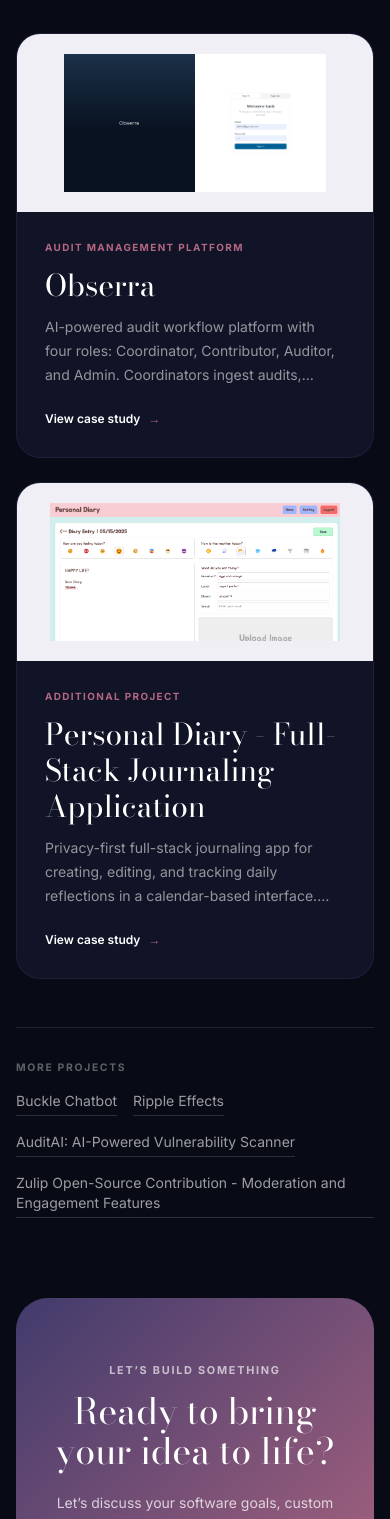
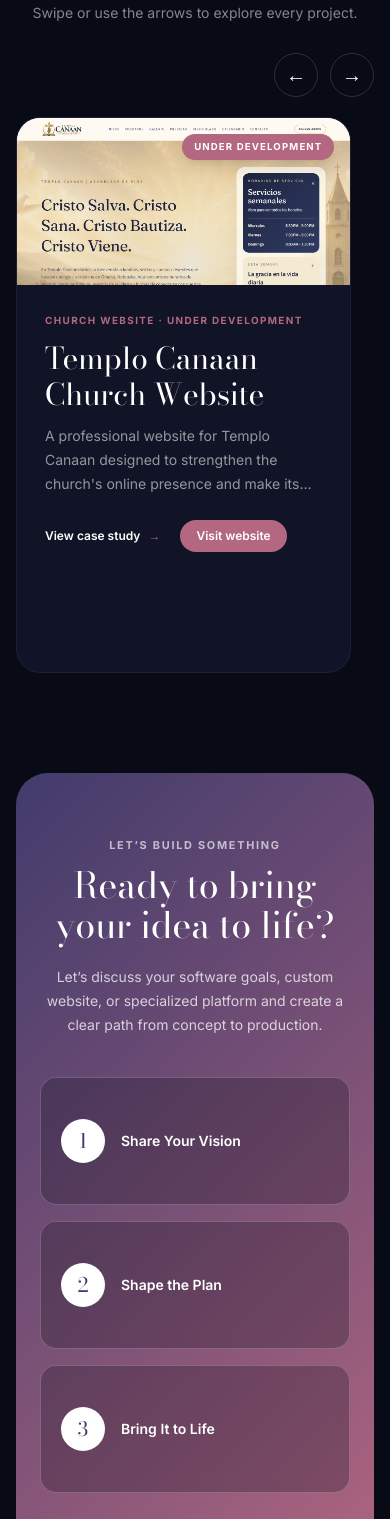
Before and after one commit to K41L3r14/portfolio, a Next.js app in the folder portfolio/: page /en in a window 390 px wide. Shown: the part 4800-6319 px from the top of the page. Built offline with nearby package versions, Linux system fonts and the light colour scheme.

Commit message:
added updates to portfolio page, including new logo and modifications to various sections and layout.

```diff
--- a/portfolio/src/app/components/PortfolioPage.tsx
+++ b/portfolio/src/app/components/PortfolioPage.tsx
@@ -105,7 +105,21 @@
           <p className="mx-auto mt-5 max-w-2xl text-sm leading-6 text-white/75">
             {isSpanish ? "Hablemos de tus metas de software, sitio web o plataforma personalizada y creemos un plan claro para llevarlas a producción." : "Let’s discuss your software goals, custom website, or specialized platform and create a clear path from concept to production."}
           </p>
-          <a href="#contactMe" className="brand-focus-ring mt-7 inline-flex rounded-full bg-[#080b16] px-6 py-3 text-xs font-semibold text-white transition hover:bg-white hover:text-[#413B6C]">{isSpanish ? "Ponte en contacto" : "Get in touch"}</a>
+          <ol className="mx-auto mt-10 grid max-w-4xl gap-4 text-left md:grid-cols-3">
+            {[
+              isSpanish ? "Comparte tu visión" : "Share Your Vision",
+              isSpanish ? "Dale forma al plan" : "Shape the Plan",
+              isSpanish ? "Hazla realidad" : "Bring It to Life",
+            ].map((step, index) => (
+              <li key={step} className="relative flex min-h-32 items-center gap-4 rounded-2xl border border-white/20 bg-[#080b16]/25 px-5 py-6 backdrop-blur-sm">
+                <span className="title-font flex h-11 w-11 shrink-0 items-center justify-center rounded-full bg-white text-xl text-[#413B6C]">{index + 1}</span>
+                <span className="text-sm font-semibold leading-6 text-white">{step}</span>
+              </li>
+            ))}
+          </ol>
+          <a href="#contactMe" className="brand-focus-ring mt-9 inline-flex text-sm font-semibold text-white transition hover:text-white/75 sm:text-base">
+            {isSpanish ? "¿Lista para comenzar? Cuéntame sobre tu proyecto abajo ↓" : "Ready to get started? Tell me about your project below ↓"}
+          </a>
         </div>
       </section>
 
--- a/portfolio/src/app/components/sections/ProjectsPage.tsx
+++ b/portfolio/src/app/components/sections/ProjectsPage.tsx
@@ -1,13 +1,22 @@
 "use client";
 
 import Image from "next/image";
-import { useMemo, useState } from "react";
+import { useMemo, useRef, useState } from "react";
 
 import type { Locale } from "@/i18n/config";
 import type { ProjectsCopy } from "@/i18n/translations";
 
 type ProjectsPageProps = { copy: ProjectsCopy; locale: Locale };
-type DisplayProject = { title: string; subtitle: string; summary: string; tags: string[]; media?: string; mediaType: "image" | "video" };
+type DisplayProject = {
+  title: string;
+  subtitle: string;
+  summary: string;
+  tags: string[];
+  media?: string;
+  mediaType: "image" | "video";
+  website?: string;
+  status?: string;
+};
 
 export default function ProjectsPage({ copy, locale }: ProjectsPageProps) {
   const isSpanish = locale === "es";
@@ -19,6 +28,8 @@
       tags: project.technologies,
       media: project.slideshow?.[0] ?? project.video,
       mediaType: project.slideshow?.[0] ? "image" as const : "video" as const,
+      website: project.website,
+      status: project.status,
     })),
     ...copy.otherProjects.map((project) => ({
       title: project.title,
@@ -30,9 +41,19 @@
     })),
   ], [copy.otherProjects, copy.projects, isSpanish]);
 
-  const featured = [projects[0], projects[3]].filter(Boolean);
+  const scrollerRef = useRef<HTMLDivElement>(null);
   const [selectedTitle, setSelectedTitle] = useState<string | null>(null);
   const selected = projects.find((project) => project.title === selectedTitle);
+
+  const scrollProjects = (direction: -1 | 1) => {
+    const scroller = scrollerRef.current;
+    if (!scroller) return;
+
+    scroller.scrollBy({
+      left: direction * scroller.clientWidth * 0.85,
+      behavior: "smooth",
+    });
+  };
 
   return (
     <section id="projects" className="bg-[#080b16] py-20 text-white sm:py-28">
@@ -40,30 +61,73 @@
         <div className="text-center">
           <p className="eyebrow">{isSpanish ? "Portafolio" : "Portfolio"}</p>
           <h2 className="title-font mt-3 text-4xl sm:text-5xl">{isSpanish ? "Trabajo destacado" : "Featured work"}</h2>
+          <p className="mx-auto mt-4 max-w-xl text-sm leading-6 text-white/50">
+            {isSpanish ? "Desliza o usa las flechas para explorar todos los proyectos." : "Swipe or use the arrows to explore every project."}
+          </p>
         </div>
 
-        <div className="mt-12 grid gap-6 lg:grid-cols-2">
-          {featured.map((project) => (
-            <article key={project.title} className="overflow-hidden rounded-3xl border border-[#413B6C]/28 bg-[#101426] transition hover:border-[#B46781]/50">
+        <div className="mt-7 flex justify-end gap-3" aria-label={isSpanish ? "Controles del carrusel" : "Carousel controls"}>
+          <button type="button" onClick={() => scrollProjects(-1)} aria-label={isSpanish ? "Proyectos anteriores" : "Previous projects"} className="brand-focus-ring flex h-11 w-11 items-center justify-center rounded-full border border-white/15 text-xl text-white transition hover:border-[#B46781] hover:bg-[#B46781]">
+            <span aria-hidden="true">←</span>
+          </button>
+          <button type="button" onClick={() => scrollProjects(1)} aria-label={isSpanish ? "Proyectos siguientes" : "Next projects"} className="brand-focus-ring flex h-11 w-11 items-center justify-center rounded-full border border-white/15 text-xl text-white transition hover:border-[#B46781] hover:bg-[#B46781]">
+            <span aria-hidden="true">→</span>
+          </button>
+        </div>
+
+        <div
+          ref={scrollerRef}
+          role="region"
+          aria-label={isSpanish ? "Todos los proyectos destacados" : "All featured projects"}
+          tabIndex={0}
+          onKeyDown={(event) => {
+            if (event.key === "ArrowLeft") scrollProjects(-1);
+            if (event.key === "ArrowRight") scrollProjects(1);
+          }}
+          className="project-scroller mt-5 flex snap-x snap-mandatory gap-6 overflow-x-auto pb-5"
+        >
+          {projects.map((project) => (
+            <article key={project.title} className="w-[86vw] max-w-[34rem] shrink-0 snap-start overflow-hidden rounded-3xl border border-[#413B6C]/28 bg-[#101426] transition hover:border-[#B46781]/50 sm:w-[72vw] lg:w-[calc((100%-1.5rem)/2)]">
               <div className="relative aspect-[16/8] overflow-hidden bg-[#f1eff6]">
+                {project.status && (
+                  <span className="absolute right-4 top-4 z-10 rounded-full bg-[#B46781] px-3 py-1.5 text-[0.6rem] font-bold uppercase tracking-[0.12em] text-white shadow-lg">
+                    {project.status}
+                  </span>
+                )}
                 {project.mediaType === "video" && project.media ? (
                   <video className="h-full w-full object-cover" muted playsInline preload="metadata">
                     <source src={encodeURI(project.media)} type="video/mp4" />
                   </video>
                 ) : project.media ? (
-                  <Image src={encodeURI(project.media)} alt={`${project.title} project preview`} fill sizes="(min-width: 1024px) 36rem, 95vw" className="object-contain p-5" />
+                  <Image
+                    src={encodeURI(project.media)}
+                    alt={`${project.title} project preview`}
+                    fill
+                    sizes="(min-width: 1024px) 34rem, 86vw"
+                    className={project.website ? "object-cover object-top" : "object-contain p-5"}
+                  />
                 ) : (
-                  <div className="flex h-full items-center justify-center text-sm text-[#413B6C]">{project.title}</div>
+                  <div className="flex h-full flex-col items-center justify-center bg-[linear-gradient(135deg,#faf9fc,#ece8f2)] px-8 text-center">
+                    <span className="title-font text-3xl text-[#413B6C]">{project.title}</span>
+                    <span className="mt-2 text-[0.65rem] font-bold uppercase tracking-[0.18em] text-[#B46781]">{project.subtitle}</span>
+                  </div>
                 )}
               </div>
               <div className="p-7">
                 <p className="text-[0.62rem] font-bold uppercase tracking-[0.14em] text-[#B46781]">{project.subtitle}</p>
                 <h3 className="title-font mt-3 text-3xl">{project.title}</h3>
                 <p className="project-card-summary mt-3 text-sm leading-6 text-white/55">{project.summary}</p>
-                <button type="button" onClick={() => setSelectedTitle(selectedTitle === project.title ? null : project.title)} className="brand-focus-ring mt-6 inline-flex items-center gap-2 text-xs font-semibold text-white transition hover:text-[#B46781]">
-                  {selectedTitle === project.title ? (isSpanish ? "Cerrar detalles" : "Close details") : (isSpanish ? "Ver caso de estudio" : "View case study")}
-                  <span className="text-[#B46781]">→</span>
-                </button>
+                <div className="mt-6 flex flex-wrap items-center gap-x-5 gap-y-3">
+                  <button type="button" onClick={() => setSelectedTitle(selectedTitle === project.title ? null : project.title)} className="brand-focus-ring inline-flex items-center gap-2 text-xs font-semibold text-white transition hover:text-[#B46781]">
+                    {selectedTitle === project.title ? (isSpanish ? "Cerrar detalles" : "Close details") : (isSpanish ? "Ver caso de estudio" : "View case study")}
+                    <span className="text-[#B46781]">→</span>
+                  </button>
+                  {project.website && (
+                    <a href={project.website} target="_blank" rel="noreferrer" className="brand-focus-ring inline-flex rounded-full bg-[#B46781] px-4 py-2 text-xs font-semibold text-white transition hover:bg-[#413B6C]">
+                      {isSpanish ? "Visitar sitio" : "Visit website"}
+                    </a>
+                  )}
+                </div>
               </div>
             </article>
           ))}
@@ -75,6 +139,7 @@
               <div>
                 <p className="eyebrow">{selected.subtitle}</p>
                 <h3 className="title-font mt-2 text-3xl sm:text-4xl">{selected.title}</h3>
+                {selected.status && <p className="mt-3 inline-flex rounded-full bg-[#B46781] px-3 py-1.5 text-[0.6rem] font-bold uppercase tracking-[0.12em] text-white">{selected.status}</p>}
               </div>
               <button type="button" onClick={() => setSelectedTitle(null)} className="brand-focus-ring self-start rounded-full border border-white/15 px-4 py-2 text-xs text-white/65 hover:text-white">{isSpanish ? "Cerrar" : "Close"}</button>
             </div>
@@ -82,17 +147,14 @@
             <div className="mt-6 flex flex-wrap gap-2">
               {selected.tags.map((tag) => <span key={tag} className="rounded-full border border-[#413B6C]/35 bg-[#413B6C]/15 px-3 py-1.5 text-[0.65rem] text-white/70">{tag}</span>)}
             </div>
+            {selected.website && (
+              <a href={selected.website} target="_blank" rel="noreferrer" className="brand-focus-ring mt-7 inline-flex rounded-full bg-[#B46781] px-5 py-2.5 text-xs font-semibold text-white transition hover:bg-[#413B6C]">
+                {isSpanish ? "Visitar el sitio en desarrollo" : "Visit the website in development"}
+              </a>
+            )}
           </article>
         )}
 
-        <div className="mt-12 border-t border-white/10 pt-8">
-          <p className="text-[0.65rem] font-bold uppercase tracking-[0.16em] text-white/35">{isSpanish ? "Más proyectos" : "More projects"}</p>
-          <div className="mt-4 flex flex-wrap gap-4">
-            {projects.filter((project) => !featured.some((item) => item.title === project.title)).map((project) => (
-              <button key={project.title} type="button" onClick={() => setSelectedTitle(project.title)} className="brand-focus-ring border-b border-white/15 pb-1 text-left text-sm text-white/60 transition hover:border-[#B46781] hover:text-white">{project.title}</button>
-            ))}
-          </div>
-        </div>
       </div>
     </section>
   );
--- a/portfolio/src/app/globals.css
+++ b/portfolio/src/app/globals.css
@@ -96,6 +96,25 @@
   -webkit-line-clamp: 3;
 }
 
+.project-scroller {
+  scrollbar-color: var(--rose) rgba(255, 255, 255, 0.08);
+  scrollbar-width: thin;
+}
+
+.project-scroller::-webkit-scrollbar {
+  height: 0.4rem;
+}
+
+.project-scroller::-webkit-scrollbar-track {
+  background: rgba(255, 255, 255, 0.08);
+  border-radius: 999px;
+}
+
+.project-scroller::-webkit-scrollbar-thumb {
+  background: var(--rose);
+  border-radius: 999px;
+}
+
 @keyframes sectionReveal {
   from { opacity: 0; transform: translateY(18px); }
   to { opacity: 1; transform: translateY(0); }
--- a/portfolio/src/i18n/translations.ts
+++ b/portfolio/src/i18n/translations.ts
@@ -49,6 +49,8 @@
   stack: string;
   summary: string;
   technologies: string[];
+  website?: string;
+  status?: string;
   video?: string;
   slideshow?: string[];
 };
@@ -249,6 +251,22 @@
         "No live demos for these yet, but these projects reflect my technical skills and hands-on experience.",
       otherProjectDotAria: "Go to",
       projects: [
+        {
+          title: "Templo Canaan Church Website",
+          stack: "Church Website · Under Development",
+          summary:
+            "A professional website for Templo Canaan designed to strengthen the church's online presence and make its information easier for the community to access. The website is live for review, but it is still actively under development, so its content, features, and visual details may continue to change.",
+          technologies: [
+            "Web Development",
+            "Responsive Design",
+            "UI/UX Design",
+            "Search Engine Optimization",
+            "Under Development",
+          ],
+          website: "https://templocanaan.org/",
+          status: "Under Development",
+          slideshow: ["/canaan/home-page.png"],
+        },
         {
           title: "Obserra",
           stack: "Audit Management Platform",
@@ -496,6 +514,22 @@
       otherProjectDotAria: "Ir a",
       projects: [
         {
+          title: "Sitio Web de Templo Canaan",
+          stack: "Sitio Web para Iglesia · En Desarrollo",
+          summary:
+            "Un sitio web profesional para Templo Canaan, diseñado para fortalecer la presencia en línea de la iglesia y facilitar el acceso de la comunidad a su información. El sitio está disponible para revisión, pero todavía se encuentra activamente en desarrollo, por lo que su contenido, funciones y detalles visuales pueden seguir cambiando.",
+          technologies: [
+            "Desarrollo Web",
+            "Diseño Responsivo",
+            "Diseño UI/UX",
+            "Optimización para Buscadores",
+            "En Desarrollo",
+          ],
+          website: "https://templocanaan.org/",
+          status: "En Desarrollo",
+          slideshow: ["/canaan/home-page.png"],
+        },
+        {
           title: "Obserra",
           stack: "Plataforma de Gestion de Auditorias",
           summary:
```
Also changed, not shown: portfolio/public/canaan/home-page.png (added).
